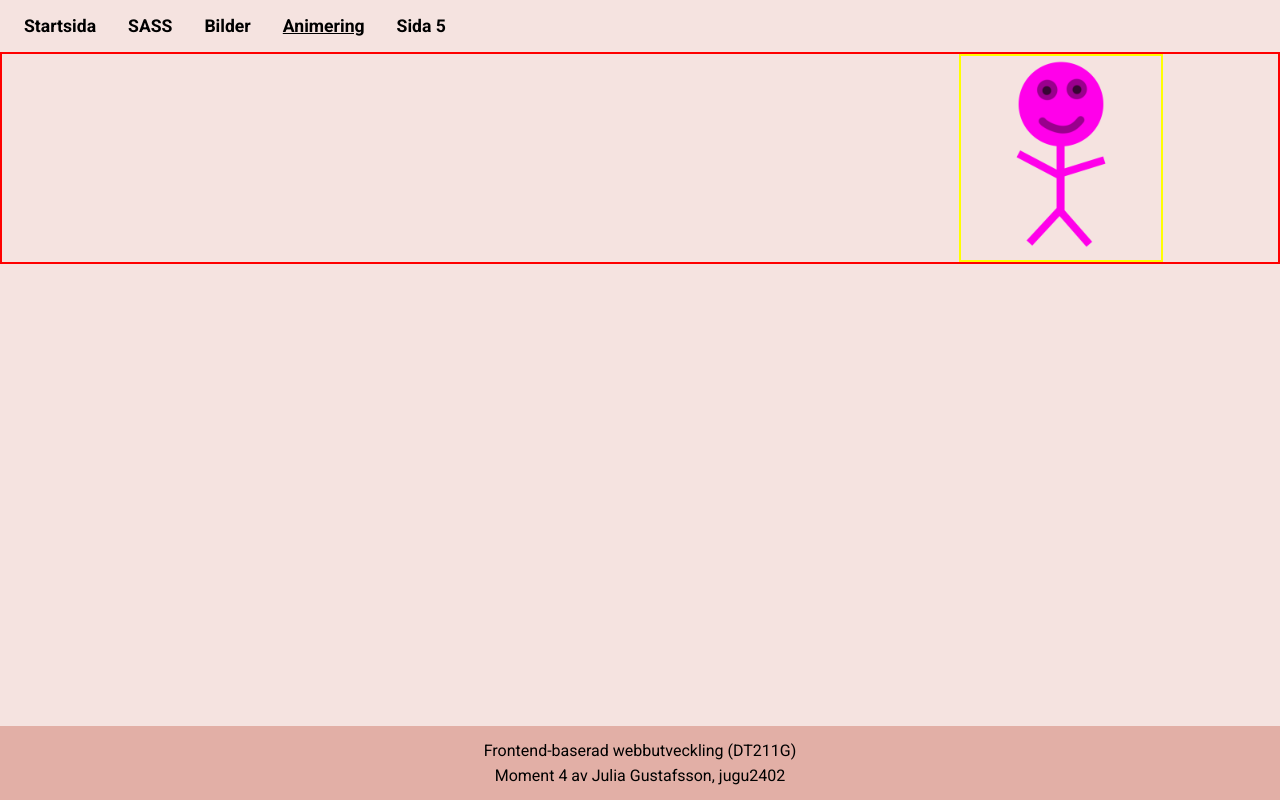
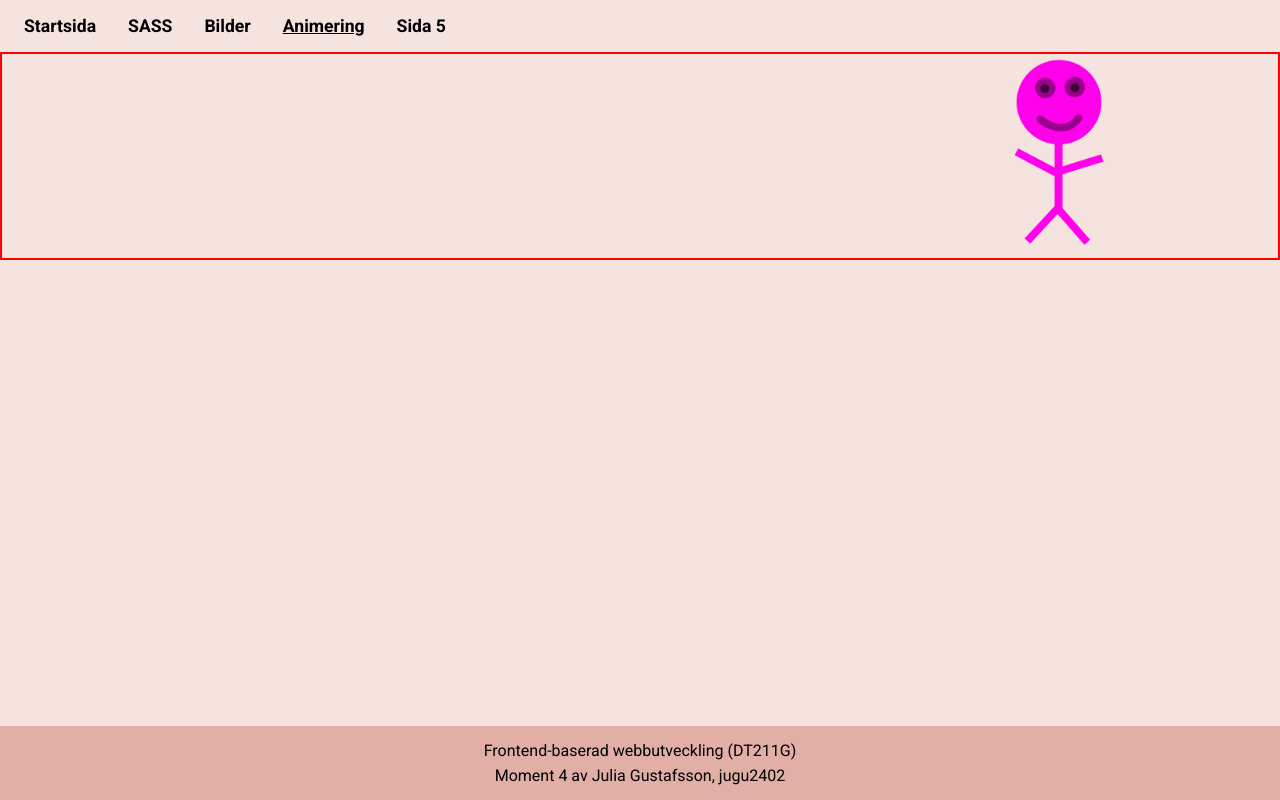
Before and after one commit to gustafsson96/dt211g-moment4, a website built with Parcel: page src/animations.html in a window 1280 px wide. Built offline with nearby package versions, Linux system fonts and the light colour scheme.

Commit message:
Remove border from stick guy img

```diff
--- a/src/scss/_animations.scss
+++ b/src/scss/_animations.scss
@@ -13,7 +13,6 @@
     flex-direction: row;
 
     .guy-img {
-        border: 2px solid yellow;
         animation: moveGuy 5s ease-in-out infinite alternate;
     }
 }
```
